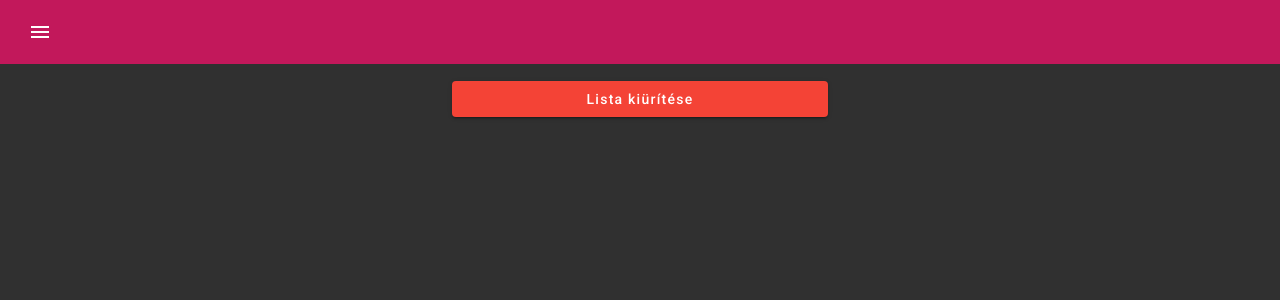
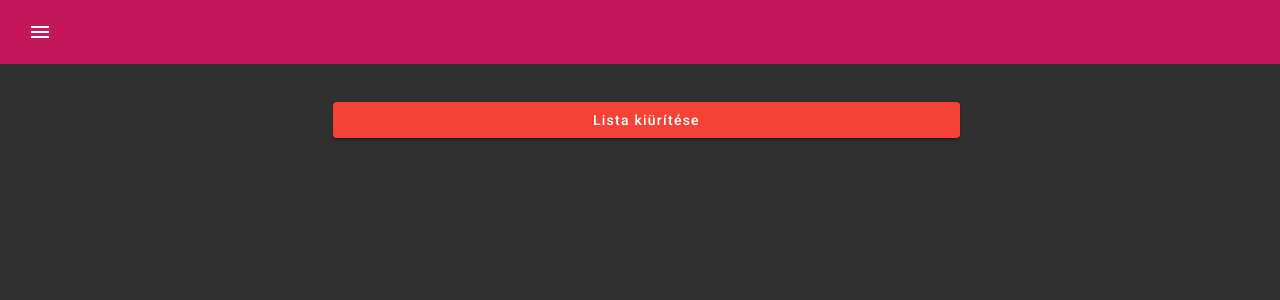
Before and after one commit to sc4n1a471/pwa-project, an Angular app: page /favorites in a window 1280 px wide. Shown: the top 300 px of the page. Built offline with nearby package versions, Linux system fonts and the light colour scheme.

Commit message:
style: getting tired...

```diff
--- a/src/app/Views/favorites/favorites.component.css
+++ b/src/app/Views/favorites/favorites.component.css
@@ -2,9 +2,14 @@
     height: 92vh;
 }
 
+.outerActionButtonsDiv {
+    width: 50%;
+    padding: 2%;
+}
+
 .actionButtonsDiv {
     margin: 1% !important;
-    width: 30%;
+    width: 100%;
 }
 
 .actionButtons {
--- a/src/app/Views/favorites/favorites.component.html
+++ b/src/app/Views/favorites/favorites.component.html
@@ -1,4 +1,5 @@
 <div class="every-component">
+    <div class="outerActionButtonsDiv">
         <div class="actionButtonsDiv">
             <button
                 class="actionButtons"
@@ -8,6 +9,8 @@
                 Lista kiürítése
             </button>
         </div>
+    </div>
+
     <mat-expansion-panel (afterCollapse)="onCollapse()"
                          *ngFor="let car of favoriteCars$ | async">
         <mat-expansion-panel-header>
```
Lines whose indentation alone changed are shown as unchanged.
